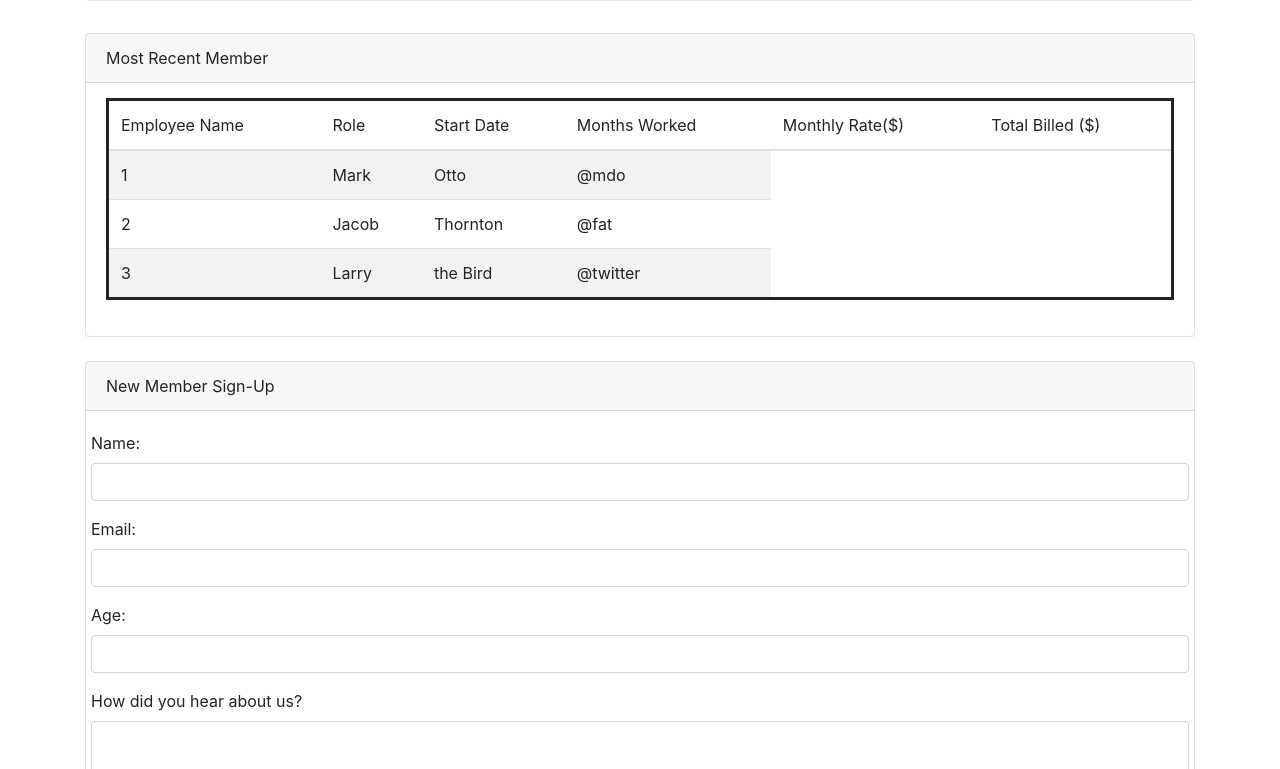
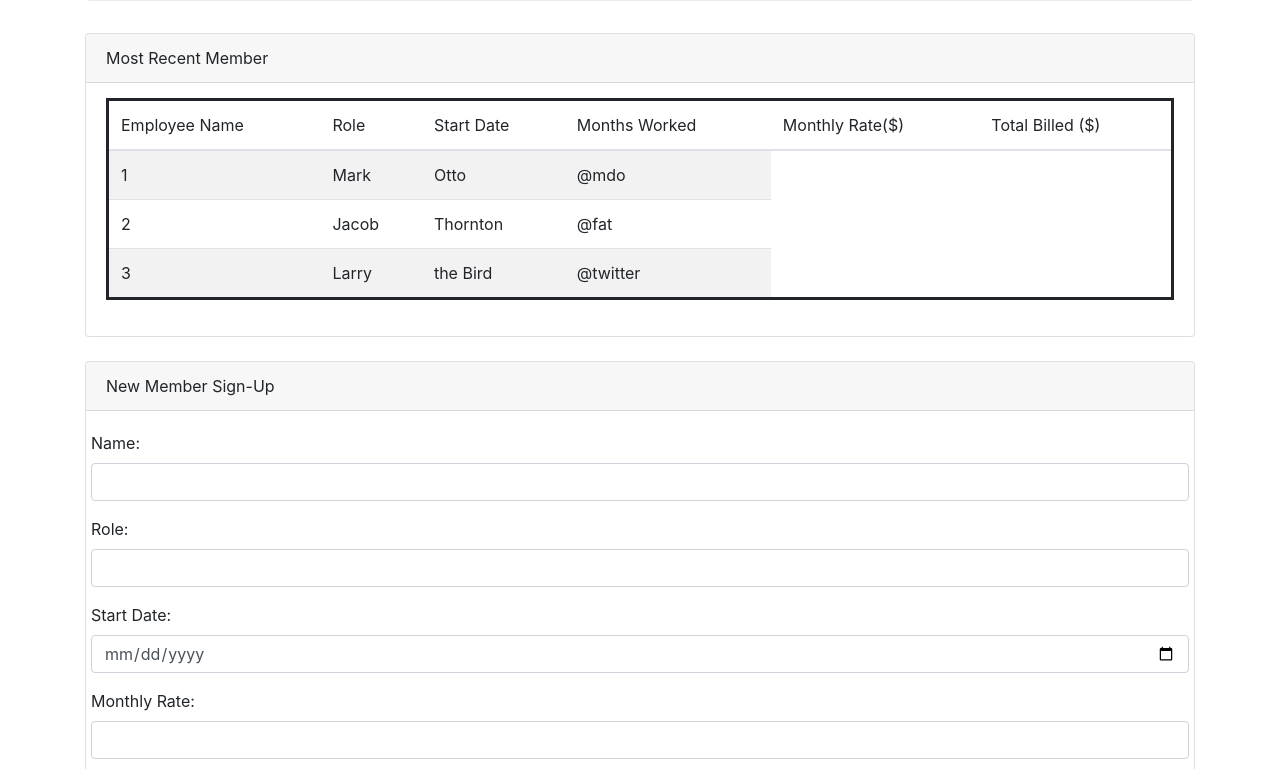
Before and after one commit to Mutahir-Chaudhry/timesheet, a plain HTML site: page index.html in a window 1280 px wide. Shown: the part 183-952 px from the top of the page. Drawn offline with nearby package versions, Linux system fonts and the light colour scheme.

Commit message:
Changed Labels

```diff
--- a/index.html
+++ b/index.html
@@ -98,16 +98,16 @@
                                 <input class="form-control" id="name-input" type="text">
                             </div>
                             <div class="form-group row">
-                                <label for="email-input">Email:</label>
-                                <input class="form-control" id="email-input" type="email">
+                                <label for="email-input">Role:</label>
+                                <input class="form-control" id="role-input" type="text">
                             </div>
                             <div class="form-group row">
-                                <label for="age-input">Age:</label>
-                                <input class="form-control" id="age-input" type="number">
+                                <label for="age-input">Start Date:</label>
+                                <input class="form-control" id="date-input" type="date">
                             </div>
                             <div class="form-group row">
-                                <label for="comment-input">How did you hear about us?</label>
-                                <textarea class="form-control" rows="5" id="comment-input"></textarea>
+                                <label for="comment-input">Monthly Rate:</label>
+                                <input class="form-control" id="rate-input" type="number"></textarea>
                             </div>
                             <button class="btn btn-default" id="add-user" type="submit">Submit</button>
                         </form>
```
